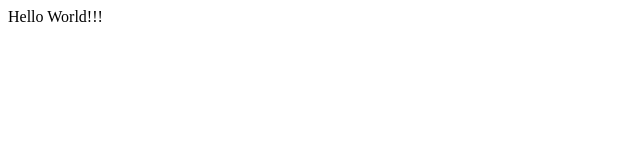
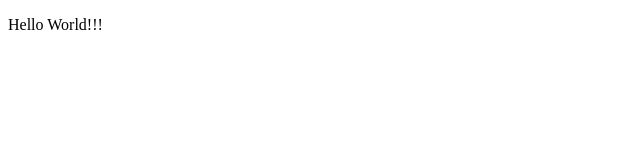
Before and after one commit to shehankaushalya/Project, a plain HTML site: page index.html in a window 1280 px wide. Shown: the whole page, without its empty margins (0-640 px from the left). Drawn offline with Linux system fonts and the light colour scheme.

Commit message:
add statement in a <p>

```diff
--- a/index.html
+++ b/index.html
@@ -2,9 +2,9 @@
 <html lang="en">
 <head>
     <meta charset="UTF-8">
-    <title>Title</title>
+    <title>Hello World</title>
 </head>
 <body>
-Hello World!!!
+<p>Hello World!!!</p>
 </body>
 </html>
```
